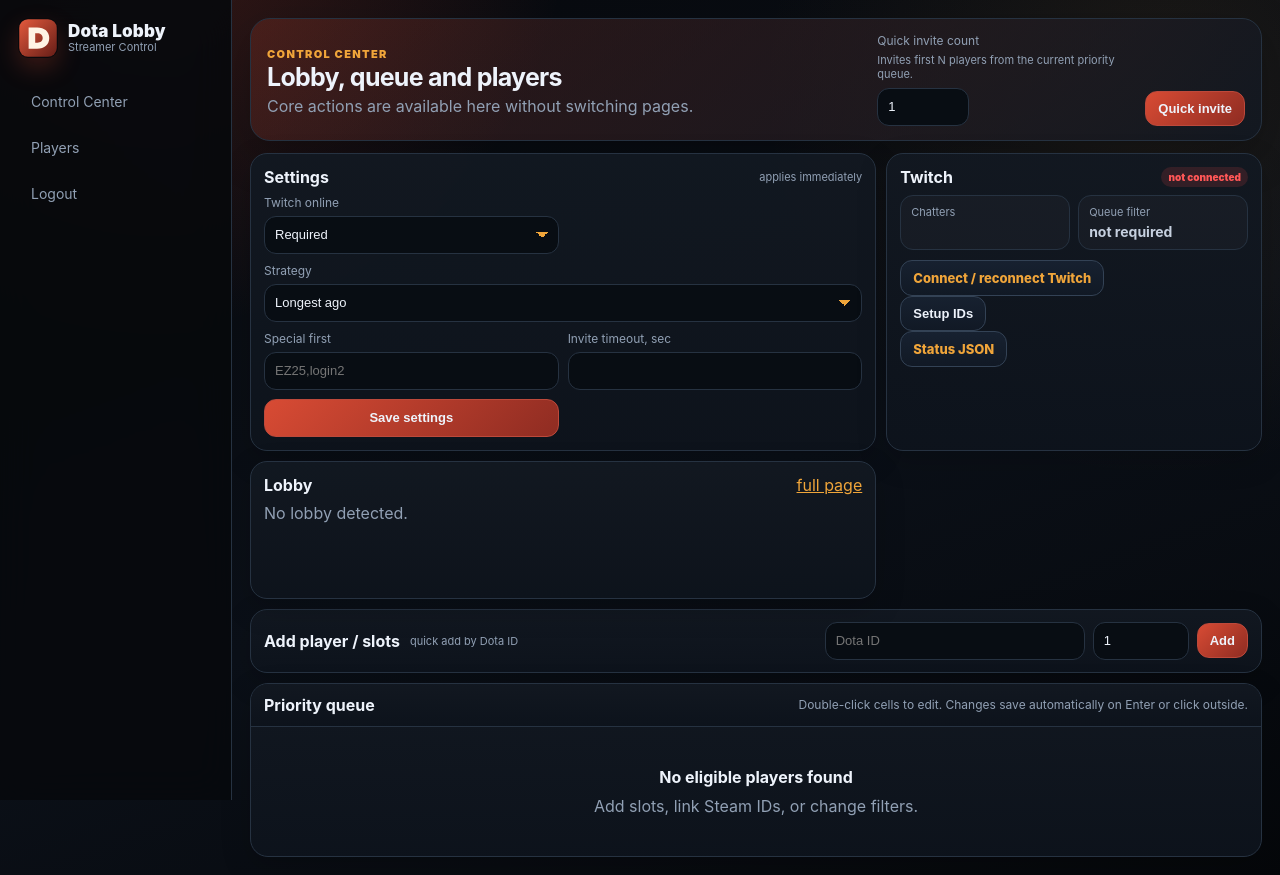
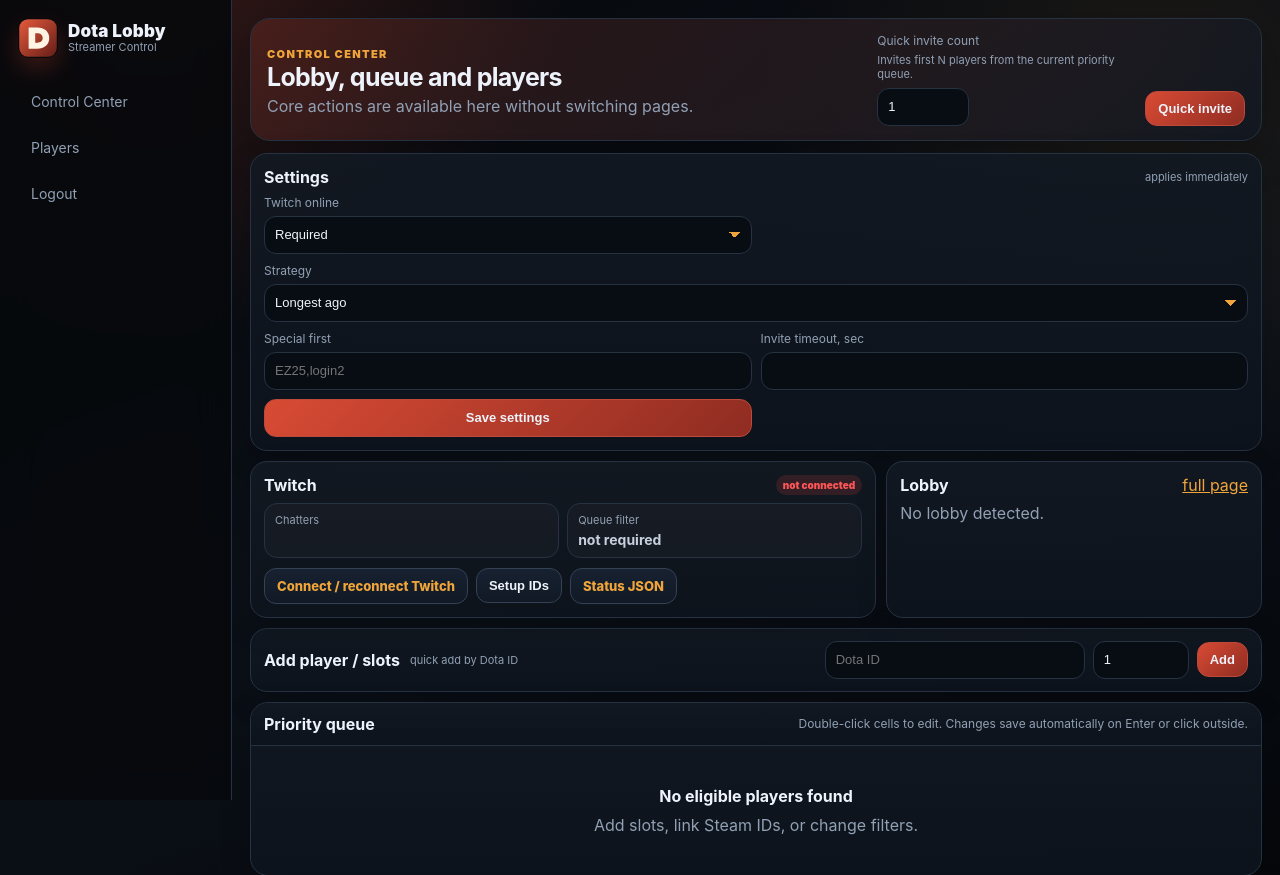
Before and after one commit to tyuh0611-cyber/dota-lobby-backend, a FastAPI app: template app/templates/dashboard.html in a window 1280 px wide. Shown: the top 875 px of the page. Run offline with FastAPI, Linux system fonts and the light colour scheme; the template is opened without the code that fills it, so the values that code supplies are empty; parts of the project's set-up code (start-up, migrations or seed data) failed here and were passed over.

Commit message:
Fix dashboard control panel grid layout

```diff
--- a/app/static/style.css
+++ b/app/static/style.css
@@ -132,15 +132,22 @@ p { color: var(--muted); margin-bottom: 0; }
   margin-bottom: 10px;
 }
 
-.control-panel { margin-bottom: 0; }
+.control-stack-3 {
+  grid-template-columns: minmax(420px, 1.25fr) minmax(280px, .8fr) minmax(300px, .9fr);
+}
+
+.control-panel { margin-bottom: 0; min-width: 0; overflow: hidden; }
 .settings-panel, .lobby-panel { min-height: 138px; }
+.twitch-panel .row-actions { display: flex; gap: 8px; flex-wrap: wrap; align-items: center; }
+.twitch-panel .row-actions form { margin: 0; }
 
 .settings-grid {
   display: grid;
-  grid-template-columns: minmax(160px, .9fr) minmax(180px, 1fr) minmax(260px, 1.35fr) minmax(150px, .75fr) auto;
+  grid-template-columns: repeat(2, minmax(0, 1fr));
   gap: 9px;
   align-items: end;
 }
+.settings-grid label:nth-child(3) { grid-column: span 2; }
 .settings-grid .btn { height: 38px; min-width: 128px; }
 
 .form-panel {
@@ -362,13 +369,13 @@ label { display: grid; gap: 6px; color: var(--muted); font-size: 12px; }
 .login-brand { margin-bottom: 8px; }
 
 @media (max-width: 1380px) {
-  .settings-grid { grid-template-columns: repeat(2, minmax(0, 1fr)); }
-  .settings-grid label:nth-child(3) { grid-column: span 2; }
-  .settings-grid .btn { min-width: 0; }
+  .control-stack-3 { grid-template-columns: 1fr 1fr; }
+  .control-stack-3 .settings-panel { grid-column: span 2; }
 }
 
 @media (max-width: 1180px) {
-  .control-stack { grid-template-columns: 1fr; }
+  .control-stack, .control-stack-3 { grid-template-columns: 1fr; }
+  .control-stack-3 .settings-panel { grid-column: span 1; }
   .form-panel { grid-template-columns: 1fr; }
   .form-panel .inline-form { justify-content: flex-start; }
 }
```
